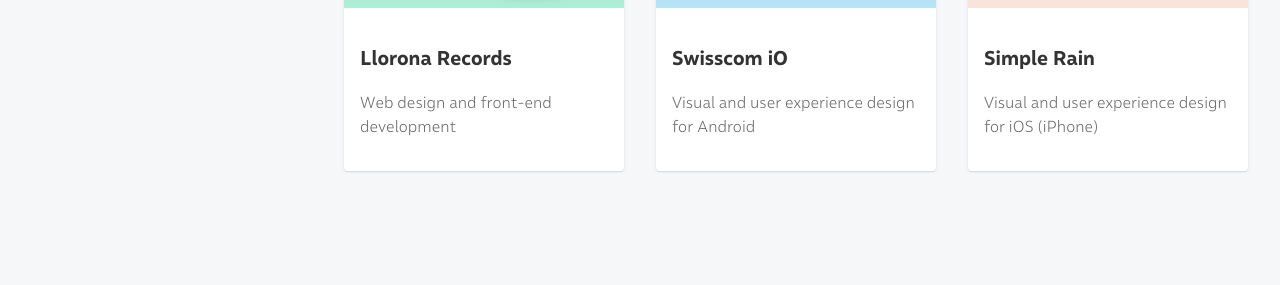
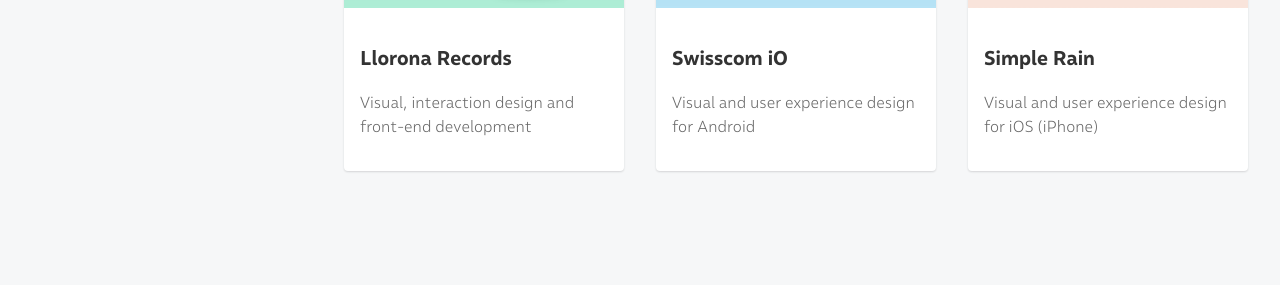
Before and after one commit to riosjuan/juanrios-portfolio, a Jekyll site: the page built from index.html, in a window 1280 px wide. Shown: the part 282-567 px from the top of the page. Built offline with Jekyll 4.4.1, drawn with Linux system fonts in a browser that asks for light colours; some web fonts are replaced.

Commit message:
Layout and spelling fixed

```diff
--- a/_projects/llorona-records.html
+++ b/_projects/llorona-records.html
@@ -1,7 +1,7 @@
 ---
 title:          Llorona Records
 short:          llorona-records
-description:    Web design and front-end development
+description:    Visual, interaction design and front-end development
 thumbnail:      assets/images/project-llorona-records-01-thumb.png
 layout:         project
 weight:         1
@@ -11,11 +11,11 @@
     <div class="w-100 pa3">
         <img src="{{ site.baseurl }}/assets/images/project-llorona-records-01.png" alt="Llorona Records">
     </div>
-    <div class="db-ns db w-third-ns"></div>
-    <div class="w-100 w-two-thirds-ns ph3">
+    <div class="db-ns db w-50-ns"></div>
+    <div class="w-100 w-50-ns ph3">
         <p>Llorona records is a label and a platform for creative projects around music based in Bogota - Colombia. Since 2007 Llorona Records, documents, promotes and represents unique and authentic artists.</p>
         <p>The main purpose of the site is to promote the label artist, their music and the cultural projects of the foundation.</p>
-        <p>Part of the process was to make the site responsive. In Colombia, people that never had access to a regular computer have now a smartphones so it was quite important to make the site mobile friendly.</p>
+        <p>Part of the process was to make the site responsive. In Colombia, people that never had access to a regular computer have now smartphones therefore it was quite important to make the site mobile friendly.</p>
     </div>
     <div class="w-100 w-50-ns pa3">
         <img src="{{ site.baseurl }}/assets/images/project-llorona-records-02.png" alt="Llorona Records">
```
